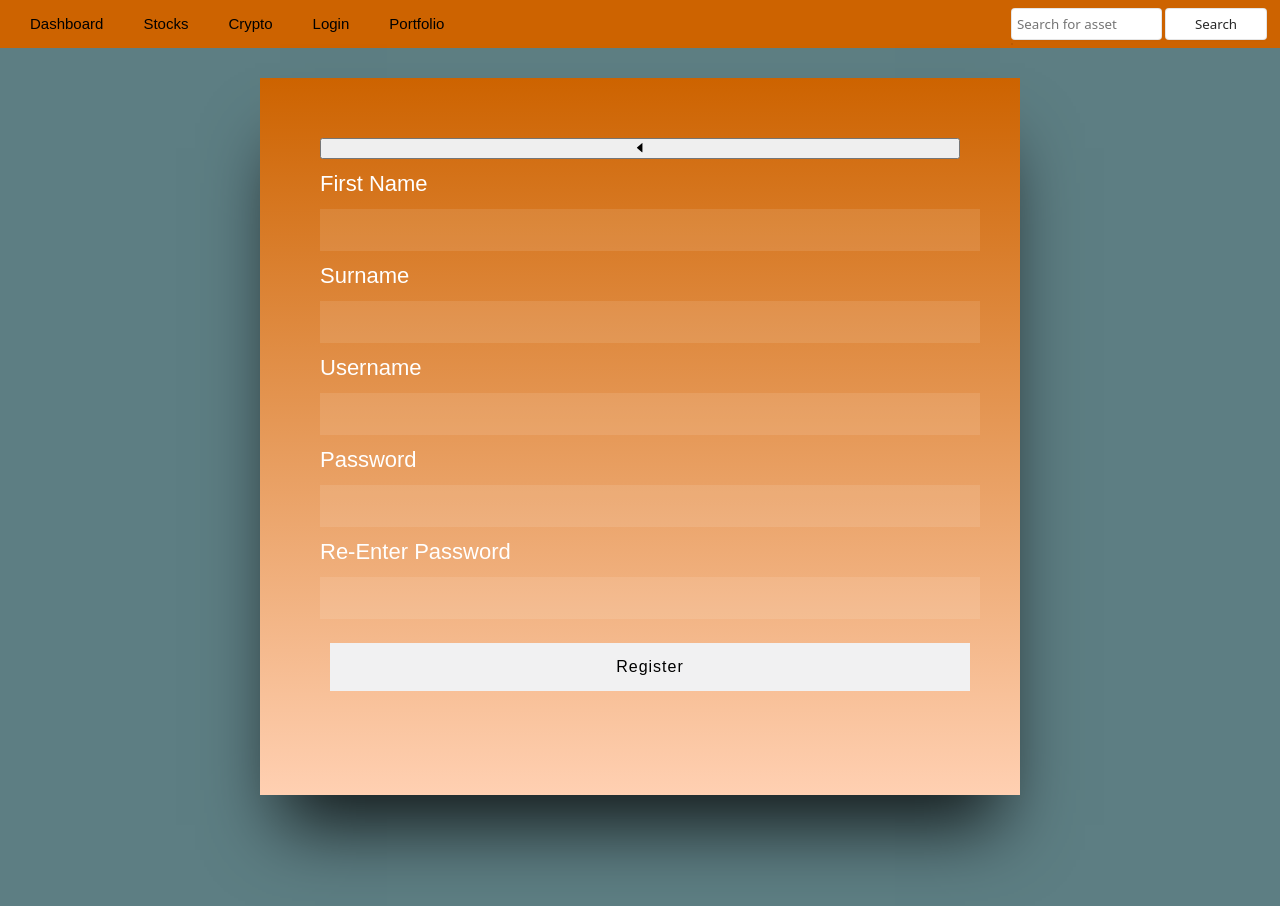
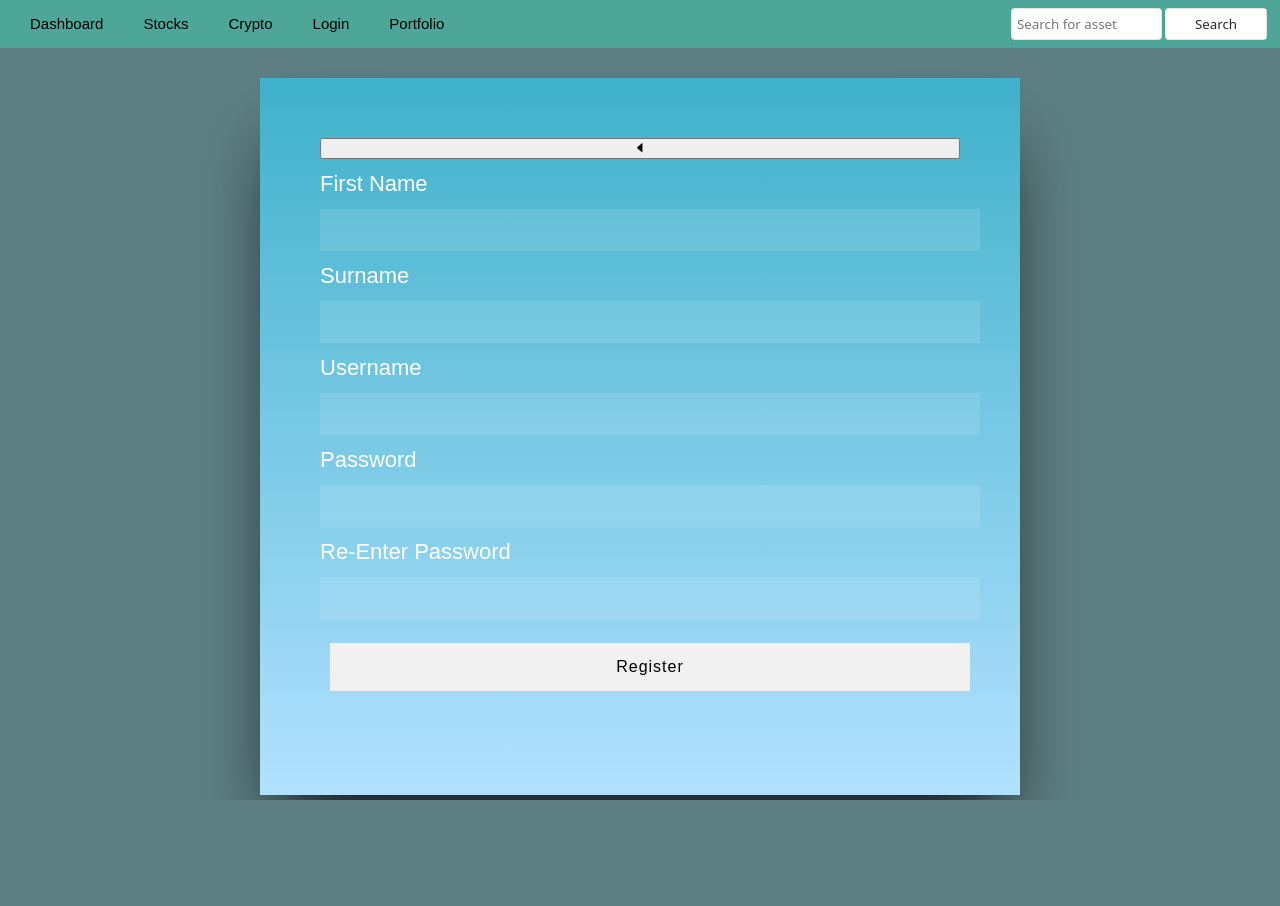
Before and after one commit to KMcCrear/TrendTracker, a React (Create React App) app in the folder client/: page /register in a window 1280 px wide. Shown: the top 906 px of the page. After the commit the page ends 800 px from the top, so only its background shows below. Built offline with nearby package versions, Linux system fonts and the light colour scheme.

Commit message:
css changes to match wireframes

```diff
--- a/client/src/App.css
+++ b/client/src/App.css
@@ -1,13 +1,13 @@
 .App {
-	width: 100vw;
-	height: 100vw;
+	/* width: 100vw;
+	height: 100vw; */
 }
 
 body {
 	margin: 0;
 	padding: 0;
 	overflow: hidden;
-	background-color: #5d7e83
+	background-color: #5d7e83;
 }
 
 button:hover {
@@ -406,7 +406,7 @@ div#chart {
 	display: flex;
 	flex-direction: column;
 	justify-content: center;
-	background-image: linear-gradient(#cd6300, rgb(255, 208, 178));;
+	background-image: linear-gradient(#3fb1ca, rgb(178, 225, 255));
 
 	box-shadow: 0 50px 70px -20px rgba(0, 0, 0, 0.8);
 }
--- a/client/src/css/Dashboard.css
+++ b/client/src/css/Dashboard.css
@@ -1,52 +1,53 @@
-#tweetInfo{
-    float:right;
+#tweetInfo {
+	float: right;
 	width: 20%;
 	margin-right: 1%;
 }
-#tweetInfo, #candleGraph{
+#tweetInfo,
+#candleGraph {
 	border-style: solid;
 	border-radius: 20px;
 	padding: 10px;
 	margin-top: 10px;
 	height: 28rem;
-    display:inline-block;
+	display: inline-block;
 }
-#candleGraph{
+#candleGraph {
 	margin-left: 10px;
 }
-#newsInfo{
-    background-image: linear-gradient(#cd6300, rgb(255, 208, 178));
+#newsInfo {
+	background-image: linear-gradient(#4ea699, rgb(195, 193, 245));
 	border-style: solid;
 	border-radius: 20px;
 	margin-top: 5px;
 	padding: 10px;
 }
 
-#sampleTweets{
-    display: 'inline-block';
-    background-color:'#00ACEE';
-    border-radius:'5px';
+#sampleTweets {
+	display: "inline-block";
+	background-color: "#00ACEE";
+	border-radius: "5px";
 	width: 30%;
-    padding: '5px';
+	padding: "5px";
 }
 
-#newsCard{
+#newsCard {
 	width: 33%;
 	min-height: 100%;
 	display: inline-block;
 	vertical-align: top;
 }
 
-#title{
+#title {
 	color: white;
 	text-decoration: none;
 }
 
-#title:hover{
+#title:hover {
 	text-decoration: underline;
 }
 
-.dashboardContainer{
+.dashboardContainer {
 	background-color: #c7dfe2;
 	position: relative;
 	z-index: 10;
--- a/client/src/css/Navbar.css
+++ b/client/src/css/Navbar.css
@@ -1,13 +1,12 @@
-.navBarLink{
-    color:black;
-    padding: 10px;
-
+.navBarLink {
+	color: black;
+	padding: 10px;
 }
-.navBarLink:hover{
-    background-color: #cf945c
+.navBarLink:hover {
+	background-color: #fcfcfc;
 }
 .Navbar {
-	background-color: #cd6300;
+	background-color: #4ea699;
 	width: 100%;
 	height: 3rem;
 	font-family: Arial, Helvetica, sans-serif;
--- a/client/src/pages/Crypto.jsx
+++ b/client/src/pages/Crypto.jsx
@@ -23,7 +23,7 @@ export default function Crypto(props) {
 		const getSingleCoinData = async () => {
 			setGraphData(
 				<Space direction="horizontal" style={{ width: "100%" }}>
-					<TimeSeries search={coin} state={state} what="crypto"/>
+					<TimeSeries search={coin} state={state} what="crypto" />
 					<TweetInfo search={coin.toLocaleLowerCase()} />
 				</Space>
 			);
@@ -61,7 +61,7 @@ export default function Crypto(props) {
 	if (coin) {
 		return (
 			<div>
-				<h1>Coins Bro</h1>
+				<h1>{coin}</h1>
 				<div>{graphData}</div>
 			</div>
 		);
```
Lines whose indentation alone changed are shown as unchanged.
